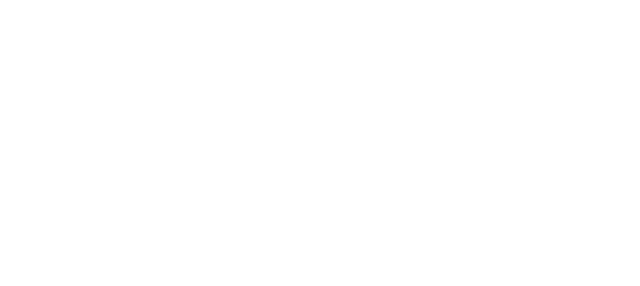
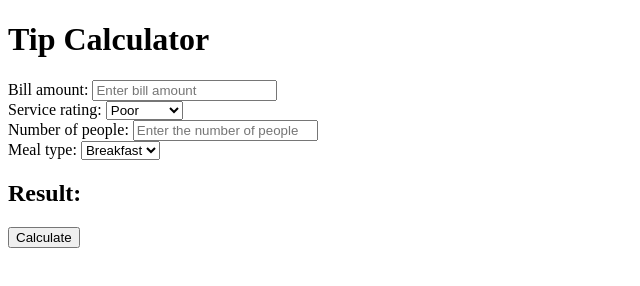
Before and after one commit to Zyar3k/tip_calculator, a plain HTML site: page index.html in a window 1280 px wide. Shown: the whole page, without its empty margins (0-640 px from the left). Drawn offline with Linux system fonts and the light colour scheme.

Commit message:
Add html code

```diff
--- a/index.html
+++ b/index.html
@@ -1,13 +1,50 @@
 <!DOCTYPE html>
 <html lang="en">
+
 <head>
-    <meta charset="UTF-8">
-    <meta name="viewport" content="width=device-width, initial-scale=1.0">
+    <meta charset="UTF-8" />
+    <meta name="viewport" content="width=device-width, initial-scale=1.0" />
     <title>Tip calculator</title>
-    <link rel="stylesheet" href="style.css">
+    <link rel="stylesheet" href="style.css" />
 </head>
+
 <body>
-
+    <div class="container">
+        <h1>Tip Calculator</h1>
+        <div class="input-group">
+            <label for="billAmount">Bill amount:</label>
+            <input type="number" id="billAmount" placeholder="Enter bill amount">
+        </div>
+        <div class="input-group">
+            <label for="serviceRating">Service rating:</label>
+            <select id="serviceRating">
+                <option value="1">Poor</option>
+                <option value="2">Average</option>
+                <option value="3">Good</option>
+                <option value="4">Excellent</option>
+            </select>
+        </div>
+        <div class="input-group">
+            <label for="splitCount">Number of people:</label>
+            <input type="number" id="splitCount" placeholder="Enter the number of people">
+        </div>
+        <div class="input-group">
+            <label for="mealType">Meal type:</label>
+            <select id="mealType">
+                <option value="breakfast">Breakfast</option>
+                <option value="lunch">Lunch</option>
+                <option value="dinner">Dinner</option>
+            </select>
+        </div>
+        <div class="result">
+            <h2>Result:</h2>
+            <div id="tipAmount"></div>
+            <div id="totalAmount"></div>
+            <div id="amountPerPerson"></div>
+        </div>
+        <button id="calculateBtn">Calculate</button>
+    </div>
     <script src="script.js"></script>
 </body>
+
 </html>
```
